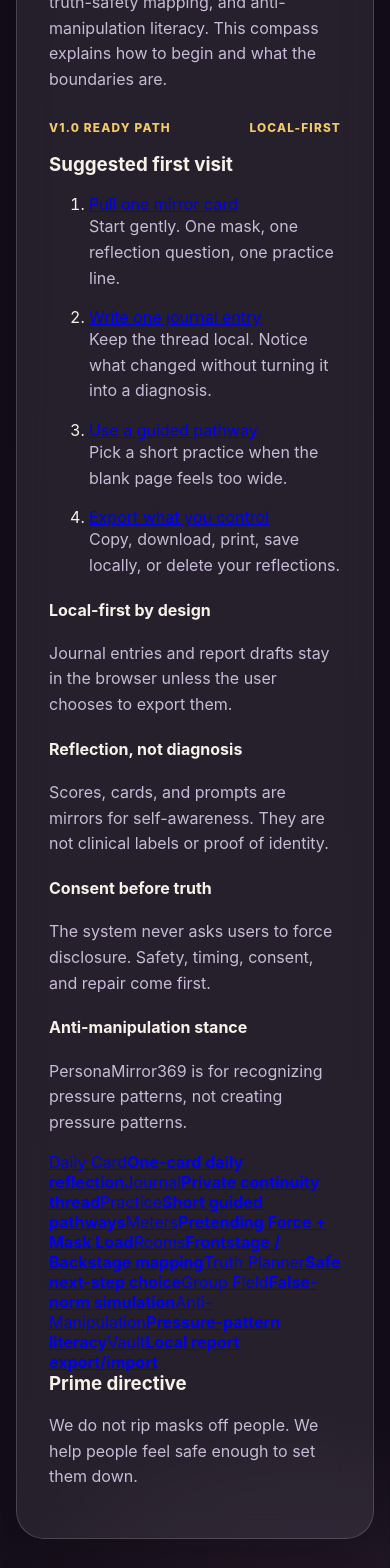
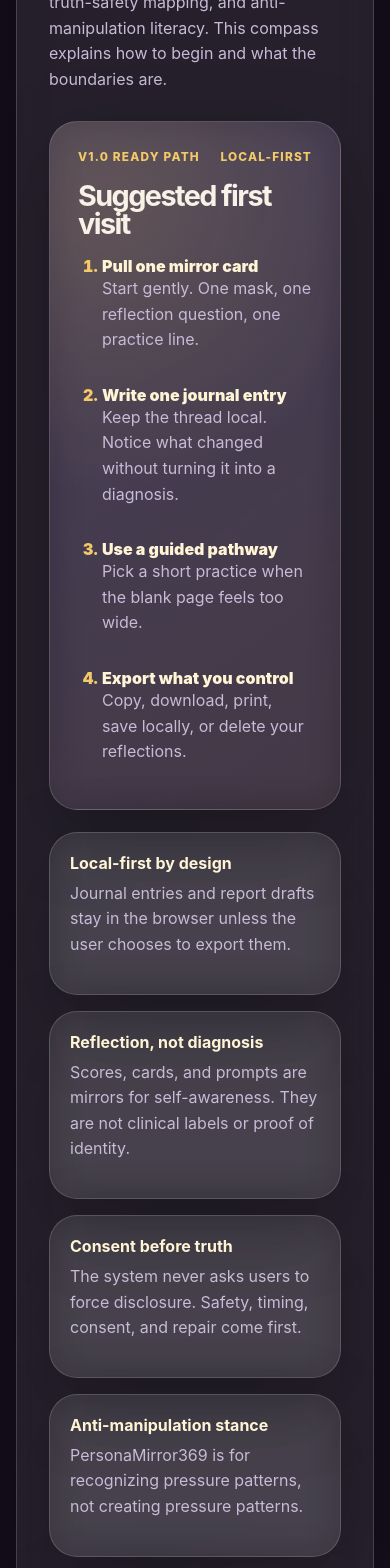
Before and after one commit to MichaelWave369/personamirror369, a React (Vite) app: page / in a window 390 px wide. Shown: the part 1880-3448 px from the top of the page. Built offline with nearby package versions, Linux system fonts and the light colour scheme.

Commit message:
Add v1.0 Launch Compass styles

```diff
--- a/src/styles-v04.css
+++ b/src/styles-v04.css
@@ -15,7 +15,11 @@
 .deck-meaning-card,
 .deck-mini-card,
 .journal-list-card,
-.journal-entry-card {
+.journal-entry-card,
+.launch-feature-card,
+.launch-boundary-card,
+.module-map-card,
+.release-note-card {
   border: 1px solid var(--line);
   border-radius: 28px;
   background: var(--panel);
@@ -58,7 +62,11 @@
 .journal-list-card p,
 .journal-entry-card p,
 .journal-entry-card blockquote,
-.empty-journal {
+.empty-journal,
+.launch-feature-card p,
+.launch-boundary-card p,
+.module-map-card strong,
+.release-note-card p {
   color: var(--muted);
   line-height: 1.6;
 }
@@ -78,10 +86,92 @@
   margin-bottom: 0;
 }
 
+.launch-panel,
 .deck-panel,
 .guided-panel,
 .journal-panel {
   scroll-margin-top: 96px;
+}
+
+.launch-grid {
+  display: grid;
+  grid-template-columns: minmax(0, 1fr) minmax(300px, 0.9fr);
+  gap: 22px;
+  align-items: start;
+}
+
+.launch-feature-card {
+  padding: 28px;
+  background:
+    radial-gradient(circle at 18% 12%, rgba(243, 201, 105, 0.16), transparent 18rem),
+    linear-gradient(145deg, rgba(169, 145, 255, 0.14), rgba(239, 159, 188, 0.08));
+}
+
+.launch-feature-card h3,
+.release-note-card h3 {
+  font-size: clamp(1.8rem, 4vw, 3.3rem);
+  line-height: 0.98;
+  letter-spacing: -0.055em;
+  margin-bottom: 18px;
+}
+
+.launch-steps {
+  display: grid;
+  gap: 16px;
+  margin: 0;
+  padding-left: 24px;
+}
+
+.launch-steps li::marker {
+  color: var(--gold);
+  font-weight: 900;
+}
+
+.launch-steps a,
+.module-map-card span {
+  color: #fff5d6;
+  font-weight: 900;
+  text-decoration: none;
+}
+
+.launch-boundary-grid {
+  display: grid;
+  grid-template-columns: 1fr 1fr;
+  gap: 16px;
+}
+
+.launch-boundary-card,
+.release-note-card {
+  padding: 20px;
+}
+
+.launch-boundary-card h4 {
+  margin: 0 0 8px;
+  color: #fff5d6;
+}
+
+.module-map-strip {
+  display: grid;
+  grid-template-columns: repeat(3, minmax(0, 1fr));
+  gap: 12px;
+  margin-top: 22px;
+}
+
+.module-map-card {
+  display: grid;
+  gap: 6px;
+  padding: 16px;
+  text-decoration: none;
+}
+
+.module-map-card:hover {
+  background: rgba(243, 201, 105, 0.14);
+  border-color: rgba(243, 201, 105, 0.34);
+}
+
+.release-note-card {
+  margin-top: 22px;
+  background: linear-gradient(145deg, rgba(243, 201, 105, 0.12), rgba(239, 159, 188, 0.1));
 }
 
 .deck-grid {
@@ -386,7 +476,8 @@
 @media (max-width: 1100px) {
   .society-grid,
   .scenario-strip,
-  .deck-strip {
+  .deck-strip,
+  .module-map-strip {
     grid-template-columns: 1fr 1fr;
   }
 
@@ -400,7 +491,9 @@
   .guided-grid,
   .deck-grid,
   .journal-grid,
-  .journal-select-row {
+  .journal-select-row,
+  .launch-grid,
+  .launch-boundary-grid {
     grid-template-columns: 1fr;
   }
 
@@ -414,7 +507,8 @@
   .society-grid,
   .scenario-strip,
   .deck-strip,
-  .deck-meaning-grid {
+  .deck-meaning-grid,
+  .module-map-strip {
     grid-template-columns: 1fr;
   }
 
```
